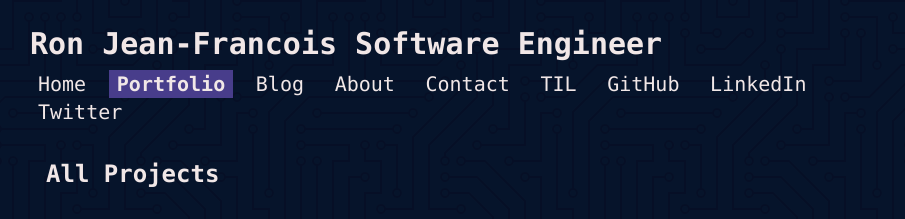
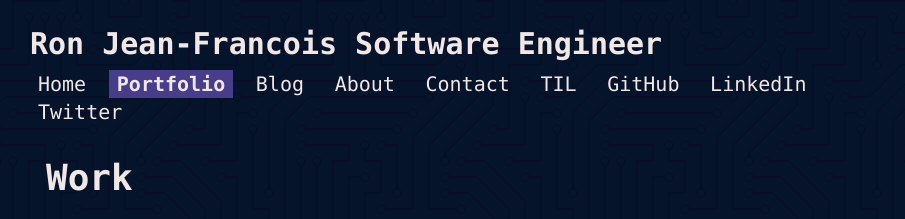
Before and after one commit to ronthetech/ronjeanfrancois.com, an Astro site: page /projects in a window 1280 px wide. Shown: the top 219 px of the page, without its empty margins (180-1085 px from the left). Built offline with nearby package versions, Linux system fonts and the light colour scheme; Astro itself is replaced by a stand-in of ours; grey boxes are pictures that could not be loaded.

Commit message:
edit: update title

```diff
--- a/src/pages/projects.astro
+++ b/src/pages/projects.astro
@@ -42,7 +42,7 @@ const projects = (await Astro.glob<Project>("./project/**/*.md"))
     <Header />
     <main>
       <div class="wrapper mx-auto px-4 max-w-2xl">
-        <h2 class="my-8 text-2xl font-semibold">All Projects</h2>
+        <h2 class="my-8 text-4xl font-semibold">Work</h2>
         <div class="grid gap-12">
           {projects.map((project) => <PortfolioPreview project={project} />)}
         </div>
```
